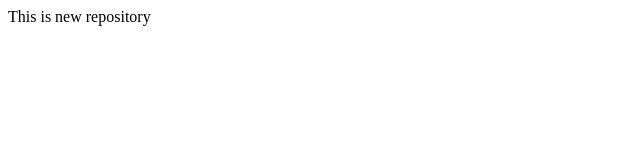
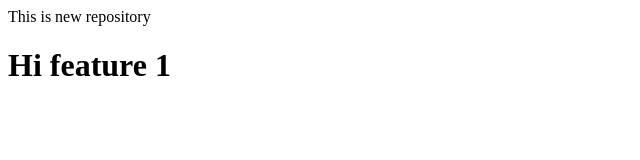
Before and after one commit to anilkumar9542/localrepo, a plain HTML site: page index.html in a window 1280 px wide. Shown: the whole page, without its empty margins (0-640 px from the left). Drawn offline with Linux system fonts and the light colour scheme.

Commit message:
Feature1 added

```diff
--- a/index.html
+++ b/index.html
@@ -1 +1,2 @@
 <p>This is new repository</p>
+<h1>Hi feature 1</h1>
```
